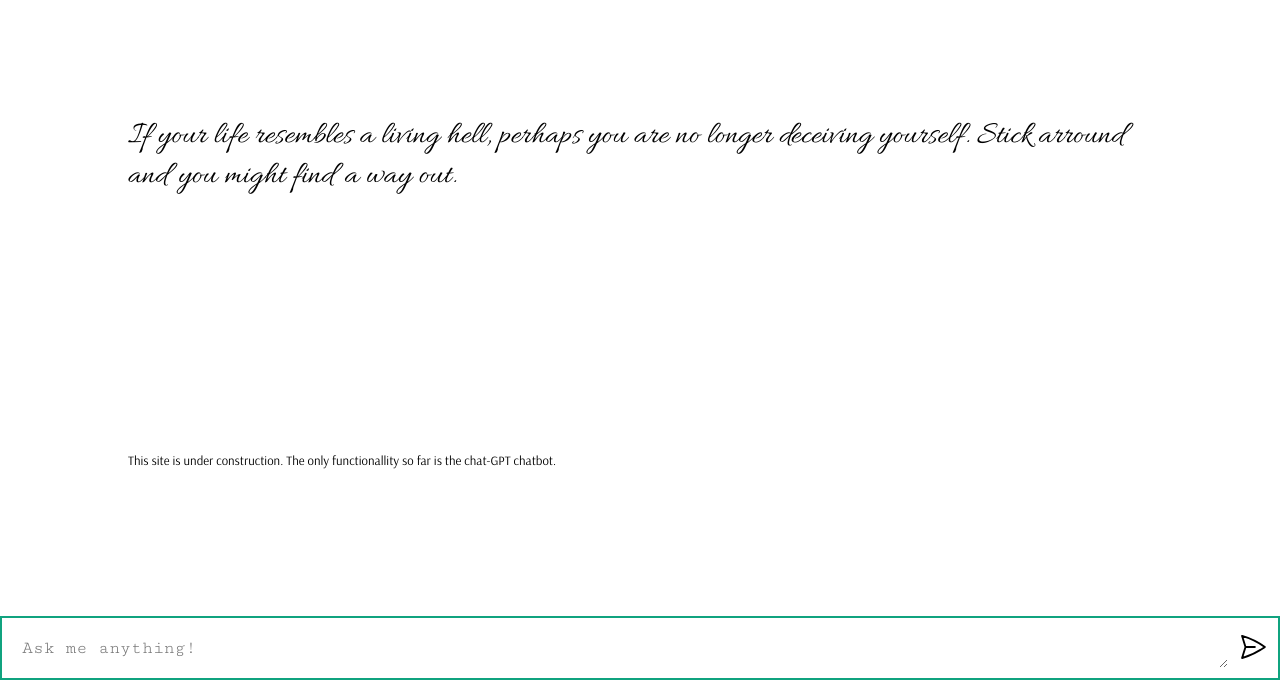
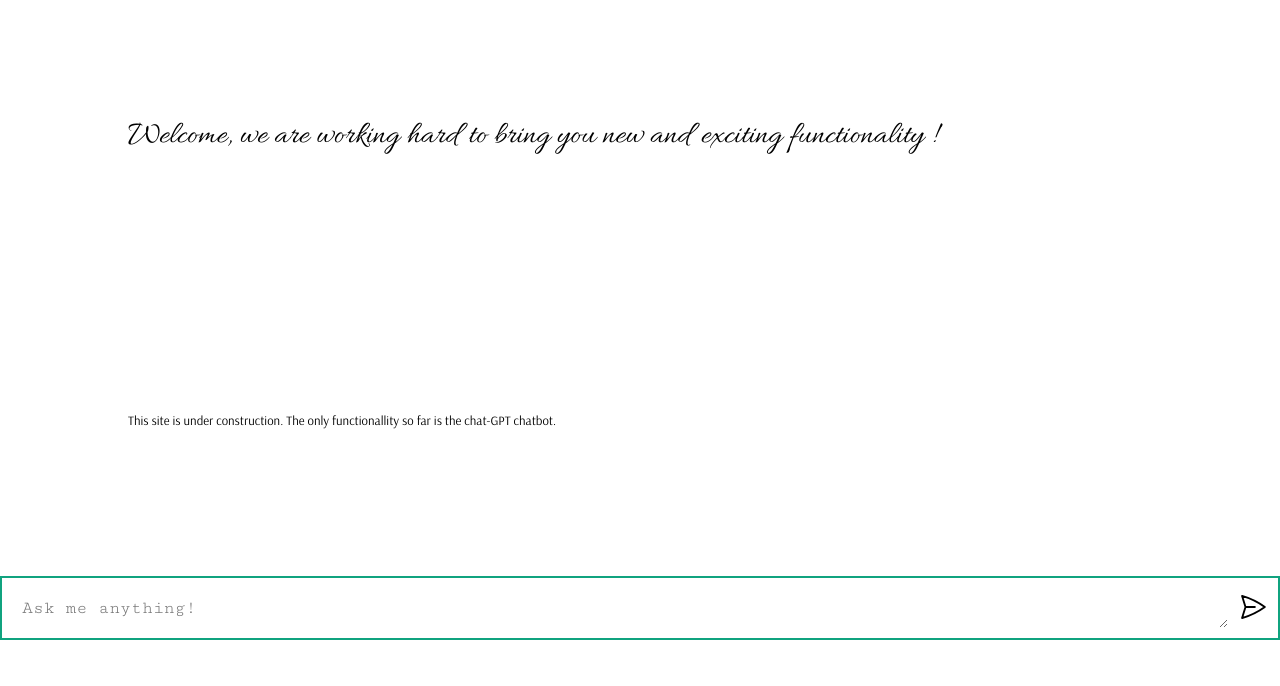
Before and after one commit to HilbertCorsair/AI_AMA, a website built with Vite: page client/index.html in a window 1280 px wide. Shown: the part 114-800 px from the top of the page. Built offline with nearby package versions, Linux system fonts and the light colour scheme.

Commit message:
change greeting

```diff
--- a/client/index.html
+++ b/client/index.html
@@ -24,7 +24,7 @@
     </banner>
 
     <div class = "greeting">
-      <p id = "intro"> If your life resembles a living hell, perhaps you are no longer deceiving yourself. Stick arround and you might find a way out. <br></p>
+      <p id = "intro">Welcome, we are working hard to bring you new and exciting functionality !<br></p>
 
     </div>
 
```
Also changed, not shown: client/public/links.html (+1 -1 lines).
